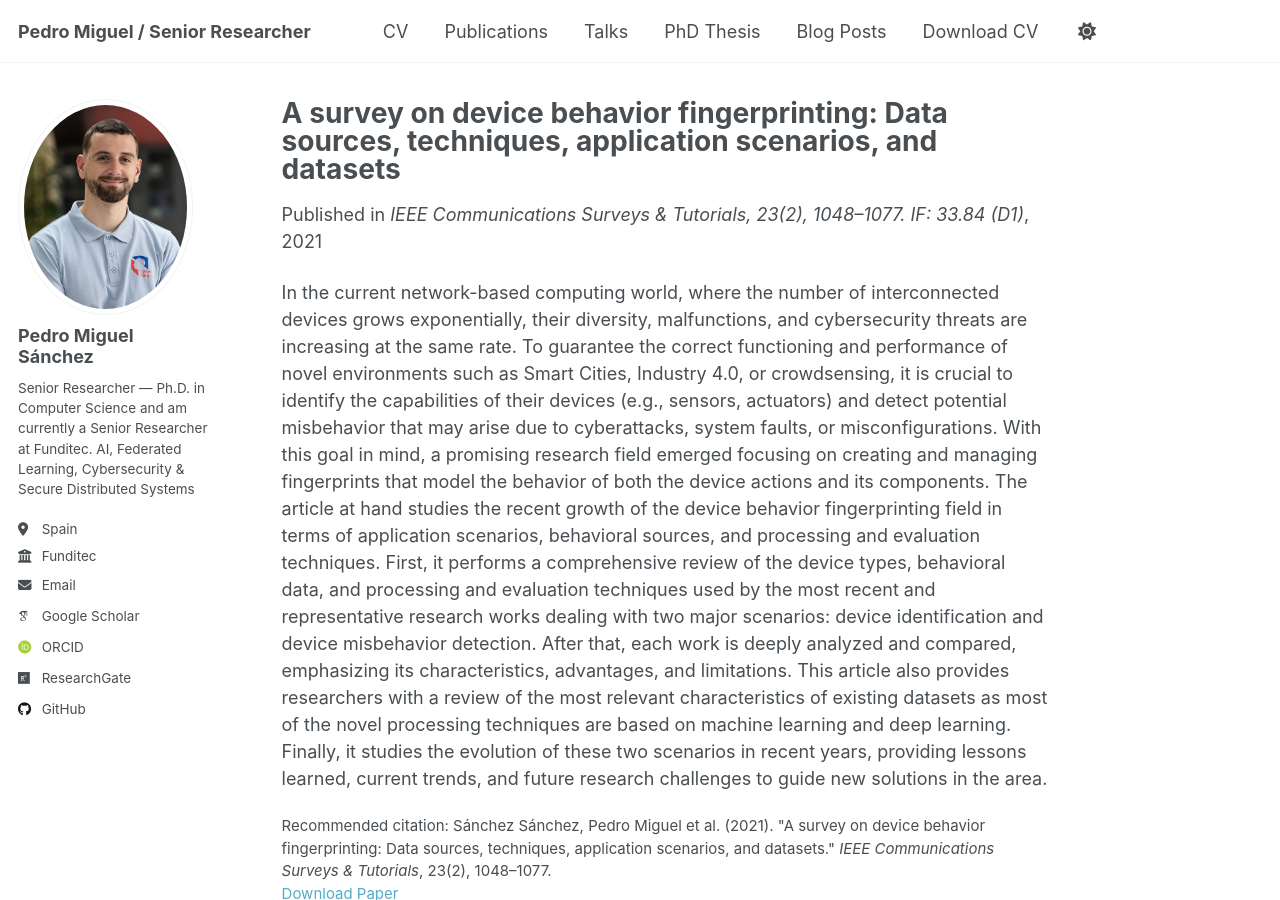
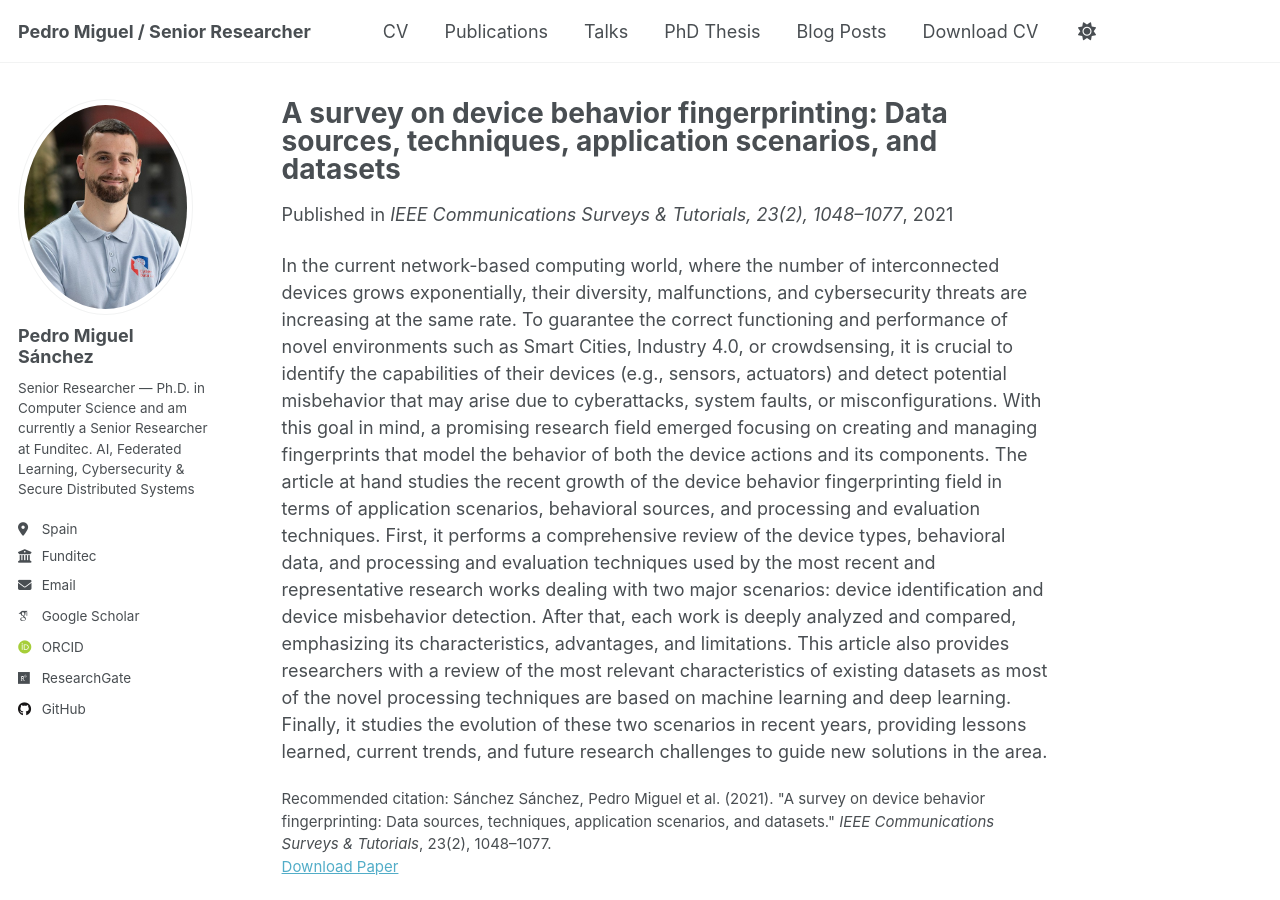
Before and after one commit to sxz0/sxz0.github.io, a Jekyll site: the page built from _publications/2021-paper-survey.md, in a window 1280 px wide and 900 px high. Built offline with Jekyll 4.4.1, drawn with Linux system fonts in a browser that asks for light colours; some web fonts are replaced.

Commit message:
Update 2021-paper-survey.md

```diff
--- a/_publications/2021-paper-survey.md
+++ b/_publications/2021-paper-survey.md
@@ -5,7 +5,7 @@ category: manuscripts
 permalink: /publication/2021-device-fingerprinting-survey
 excerpt: 'Comprehensive review of behavioral fingerprinting for IoT devices, including techniques, data sources, and application domains.'
 date: 2021-03-01
-venue: 'IEEE Communications Surveys & Tutorials, 23(2), 1048–1077. IF: 33.84 (D1)'
+venue: 'IEEE Communications Surveys & Tutorials, 23(2), 1048–1077'
 paperurl: 'https://dx.doi.org/10.1109/COMST.2021.3064259'
 citation: 'Sánchez Sánchez, Pedro Miguel et al. (2021). "A survey on device behavior fingerprinting: Data sources, techniques, application scenarios, and datasets." <i>IEEE Communications Surveys & Tutorials</i>, 23(2), 1048–1077.'
 ---
```
